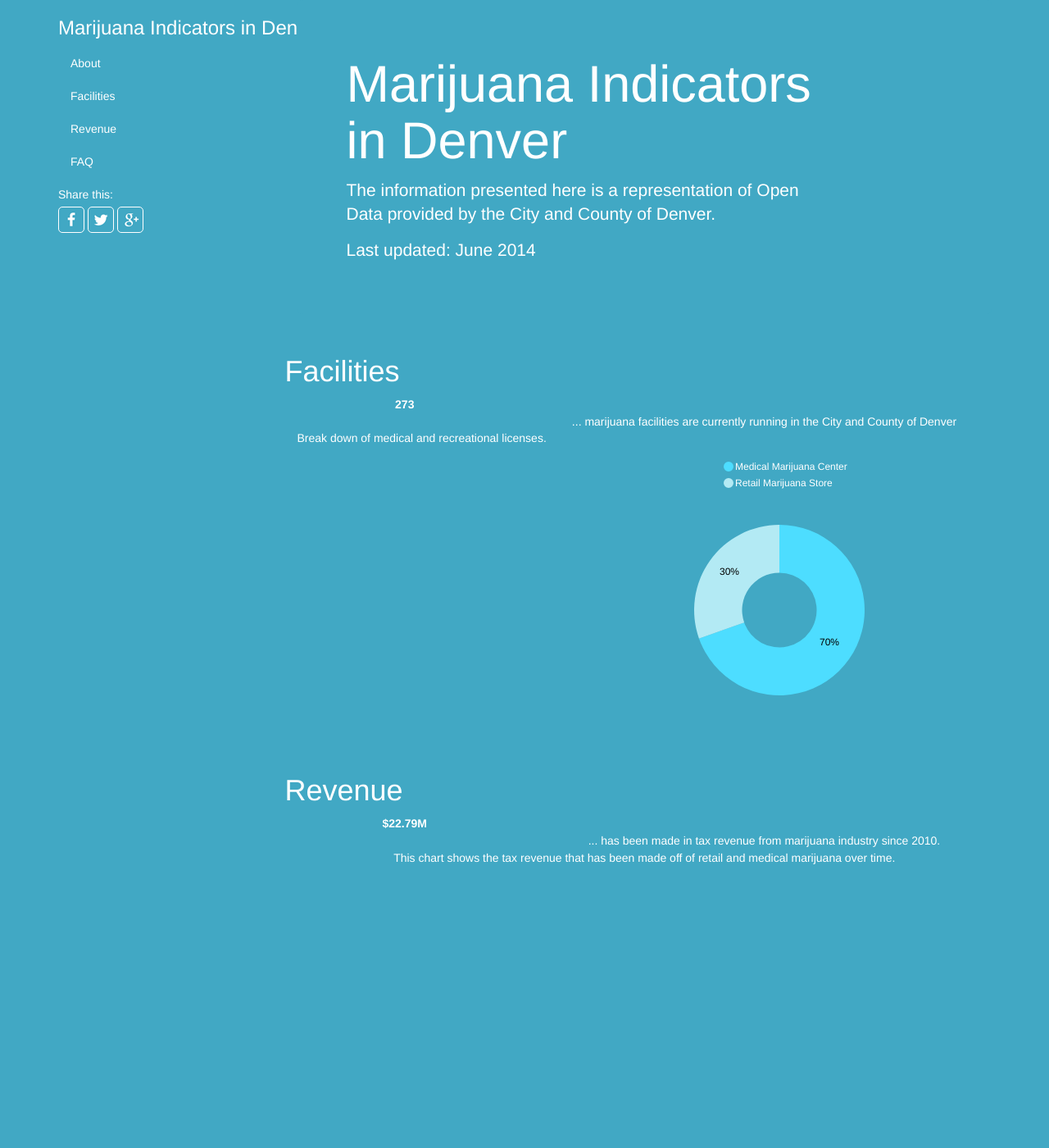
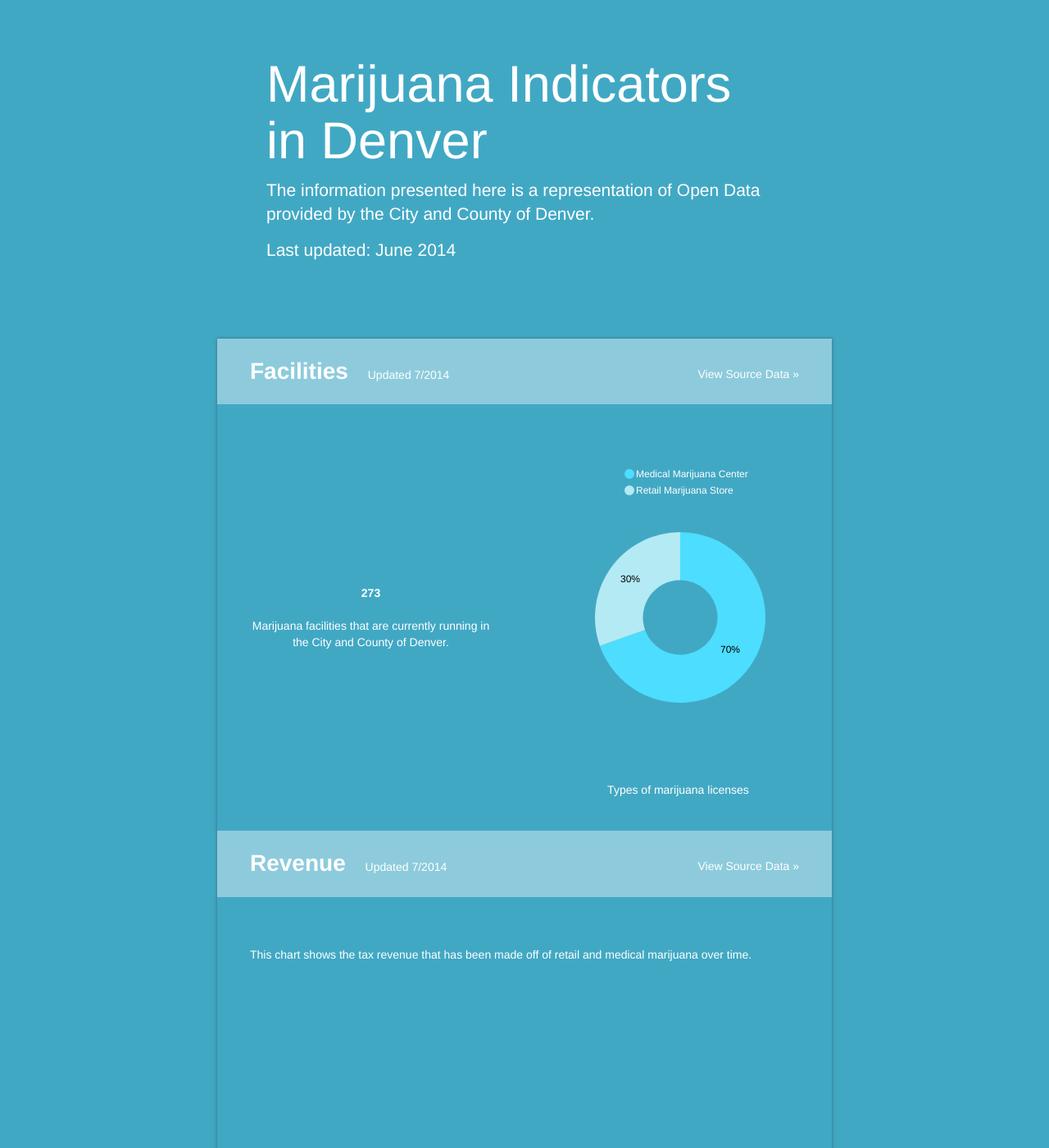
Before and after one commit to boonrs/denver-marijuana-infographic, a Jekyll site: the page built from index.html, in a window 1280 px wide and 1400 px high. Shown: the whole window at 82% size. Built offline with Jekyll 4.4.1, drawn with Linux system fonts in a browser that asks for light colours; Markdown is read by kramdown in place of the engine named in the settings; some of the changed text lies outside the part shown.

Commit message:
merges redesign into index.html and main.css, adds divs with ids linking to json description instead of hardcoding descriptions, tweaks wording of descriptions

```diff
--- a/_layouts/default.html
+++ b/_layouts/default.html
@@ -8,7 +8,7 @@
 
         <script src="http://ajax.googleapis.com/ajax/libs/jquery/1/jquery.min.js"></script>
         <link rel="stylesheet" href="css/bootstrap.css">
-        <link rel="stylesheet" href="css/redesign.css">
+        <link rel="stylesheet" href="css/main.css">
         <link rel="stylesheet" href="css/nv.d3.css">
 
         <script type="text/javascript" src="javascripts/bootstrap.js "></script>
--- a/css/main.css
+++ b/css/main.css
@@ -1,20 +1,27 @@
+.center {
+  text-align: center;
+  margin:0 auto;
+}
+
+
+a { color:white; }
+a:hover {color:white;}
+
+
 
 /*Chart Styles*/
 #crime-stacked { height: 500px; }
-#revenue-donut { height: 500px; }
-#facilities-donut { height: 500px; }
+/*#revenue-donut { height: 100px; }*/
+#facilities-donut, #revenue-donut { height: 400px;}
+#revenue-area { width: 100%;}
+ { height: 400px;}
 #revenue-bar { height: 300px; }
-#revenue-donut, #facilities-donut { margin-right: 10px }
+/*#revenue-donut, #facilities-donut { margin-right: 10px }*/
 
 /* Master Styles */
-
 body {
   color: white;
   background-color: #41a8c4;
-}
-
-.section-title {
-  text-align: center;
 }
 
 img.center {
@@ -23,22 +30,15 @@ img.center {
     margin-right: auto;
 }
 
-#sidebar {
-  display:block;
-  float: left;
-}
-
 .jumbotron {
   background-color: #41a8c4;
   text-align: left;
 }
 
-.row {margin-bottom: 50px;}
-
 /* Share Buttons*/
 .share-text {
   display:inline-block;
-  padding-bottom: 10px;
+  padding-bottom: 20px;
 }
 
 .share_this {
@@ -70,90 +70,66 @@ img.center {
 .gplus:hover { background-position: 0 -35px; }
 
 
-
-/*Center Content Vertically*/
-.col-sm-4.centered,
-.col-sm-4.centered+.col-sm-8 {
-  float:none;
-  display:inline-block;
-  vertical-align:middle;
-
-}
-.col-sm-4.centered {
-  margin-right:-.4em;
-  padding-left: 40px;
-  padding-right: 40px;
-}
-.col-md-8.centered,
-.col-md-8.centered+.col-md-4 {
-  float:none;
-  display:inline-block;
-  vertical-align:middle;
-
-}
-.col-md-8.centered {
-  margin-right:-.4em;
-  padding-left: 40px;
-  padding-right: 40px;
-}
-.col-md-6.centered, .col-md-6.centered+.col-md-6 {
-  float:none;
-  display:inline-block;
-  vertical-align:middle;
-  padding-left: 40px;
-  padding-right: 40px;
-}
-.col-md-6.centered {
-  margin-right:-.8em;
+/* Infographic */
+.infographic {
+  /*border: 1px solid #8dcbdc;*/
+  /*border-radius: 3px;*/
+  -webkit-box-shadow: 0px 0px 4px 0px rgba(50, 50, 50, 0.5);
+  -moz-box-shadow:    0px 0px 4px 0px rgba(50, 50, 50, 0.5);
+  box-shadow:         0px 0px 4px 0px rgba(50, 50, 50, 0.5);
+  margin-bottom: 80px;
+  /*padding: 0 40px 40px 40px;*/
 }
 
 
 
-/* This parent can be any width and height */
-.block {
+.info-group {
+  /*padding-bottom: 3em;*/
+}
+.info-header {
+  background-color: #8dcbdc;
+  padding: 20px 40px 20px 40px;
+  /*font-size: 2em;*/
 }
 
-/* The ghost, nudged to maintain perfect centering */
-.block:before {
-  content: '';
-  display: inline-block;
-  height: 100%;
-  vertical-align: middle;
-  margin-right: -0.3em; /* Adjusts for spacing */
+.info-title {
+  font-size: 2em;
+  font-weight: bold;
+}
+.info-date {
+  font-size: 1em;
+  padding-left:  20px;
+}
+.info-data {
+  float: right;
+  text-align: right;
+  padding-top: 13px;
+}
+.info-row {
+  display: -webkit-flex;
+  display: flex;
+  flex-direction: row ;
+  justify-content: space-around;
+  align-items:center;
+  flex-wrap: wrap;
 }
 
-/* The element to be centered, can also be of any width and height */
-.centered {
-  display: inline-block;
-  vertical-align: middle;
+.info-half {
+  max-width: 50%;
+  padding: 40px;
+  text-align: center;
+  min-width:370px;
 }
 
-.section-block {
-  padding-bottom: 50px;
-  margin-bottom: 50px;
-/*  border-bottom: 1px solid rgba(255, 255, 255, .6);*/
+.info-full {
+  max-width: 100%;
+  padding: 40px;
+  border-top: 1px solid #8dcbdc;
 }
 
-/* Useful Classes */
-.full-width-image {width: 100%;}
-.half-width-image {width: 50%;}
+.info-description {padding-top: 20px;}
 
-/* Format image+description container*/
-.insight-container {
-  margin: 30px 0 30px 0;
-}
 
-/* Format description under images*/
-.image-description {
-  margin: 20px auto 0 auto;
-  width: 80%;
-}
-
-/* Format description under charts*/
-.chart-description {
-  margin: 0 auto 0 auto;
-  width: 80%;
-}
 
 /* BIGTEXT STYLES */
 .bigtext {
@@ -199,8 +175,8 @@ footer a:hover {
 /* Navigation */
 .navbar-default {
   color: white;
-	background-color: #41a8c4;
-	margin: 0;
+  background-color: #41a8c4;
+  margin: 0;
   border-radius: 0;
   border:none;
 }
@@ -234,7 +210,11 @@ footer a:hover {
   background-color: #41a8c4;
 }
 
-#topbar{border-bottom: 1px solid white;}
+#topbar{
+  /*-webkit-box-shadow: 0px 3px 3px 0px rgba(50, 50, 50, 0.3);
+  -moz-box-shadow:    0px 3px 3px 0px rgba(50, 50, 50, 0.3);
+  box-shadow:         0px 3px 3px 0px rgba(50, 50, 50, 0.3);*/
+}
 
 /* Title */
 .navbar-default .navbar-brand {
@@ -298,122 +278,11 @@ footer a:hover {
   width: 100%;
 }
 
-
-/*Accordion*/
-.panel-body {
-  color: black;
-}
-.panel-title, .panel-body {
-  color: #58595b;
-  font-size: 1em;
-}
-.panel-body {
-  padding-left:30px;
-  padding-right:30px;
-}
-.panel-title > a:hover {
-  color: #41a8c4;
-  text-decoration: none;
-  -o-transition:.2s;
-  -ms-transition:.2s;
-  -moz-transition:.2s;
-  -webkit-transition:.2s;
-  transition:.2s;
-}
-.panel-group .panel + .panel {
-  margin-top: -1px;
-}
-.panel-group .panel {
-  border-radius: 0;
-}
-.panel-group {
-  padding-left: 40px;
-  padding-right: 40px;
-}
-
-
-/*
- * Side navigation
- *
- * Scrollspy and affixed enhanced navigation to highlight sections and secondary
- * sections of docs content.
- */
-
-/* By default it's not affixed in mobile views, so undo that */
-
-
-.bs-sidebar.affix {
-  position: static;
-}
-
-#sidebar h3 {
-  padding-left: 5px;
-  font-size: 1.2em;
-}
-
-/* First level of nav */
-.bs-sidenav {
-  margin-top: 30px;
-  margin-bottom: 30px;
-  padding-top:    10px;
-  padding-bottom: 10px;
-  text-shadow: 0 1px 0 #fff;
-  background-color: #f7f5fa;
-  border-radius: 5px;
-}
-
-/* All levels of nav */
-.bs-sidebar .nav > li > a {
-  display: block;
-  color: #4d4d4d;
-  padding: 5px 20px;
-}
-.bs-sidebar .nav > li > a:hover,
-.bs-sidebar .nav > li > a:focus {
-  text-decoration: none;
-  background-color: #41a8c4;
-  color: white;
-  text-shadow: none;
-}
-.bs-sidebar .nav > .active > a,
-.bs-sidebar .nav > .active:hover > a,
-.bs-sidebar .nav > .active:focus > a {
-  font-weight: bold;
-  color: #41a8c4;
-  text-shadow: none;
-  border-left: 2px solid #41a8c4;
-}
-
-.bs-sidebar .nav > .active:hover > a {
-  color:white;
-}
-
-
-/* Nav: second level (shown on .active) */
-.bs-sidebar .nav .nav {
-  display: none; /* Hide by default, but at >768px, show it */
-  margin-bottom: 8px;
-}
-.bs-sidebar .nav .nav > li > a {
-  padding-top:    3px;
-  padding-bottom: 3px;
-  padding-left: 30px;
-  font-size: 90%;
-}
-
-.affix-top,.affix{
-  position: static;
-}
-
 /* Frequently Asked Questions*/
 .btn-mj {
   color: #58595b;
-  /*font-weight: 500;*/
   background-color: white;
-  margin-top: 2em;
-  margin: 2em 2em 2em 0;
-  /*border: 1px solid #ccc;*/
-
+  margin: 2em 1em 1em 1em;
 }
 .btn-mj:hover {
   color: white;
@@ -428,41 +297,20 @@ footer a:hover {
 
 
 /* Show and affix the side nav when space allows it */
-@media(max-width:767px){}
+@media(max-width:767px){
+  .info-date, .info-data {display:none;}
+  .info-header {text-align: center;}
+  .infographic {box-shadow: none;}
+  .main-content {padding:0;}
+  .btn-mj {margin-top:1em;}
+  footer {
+    padding-top: 2em;
+  }
+  .footer-content {margin-top: 2em;}
+}
 @media(min-width:768px){}
-
-@media (min-width: 992px) {
-  .bs-sidebar .nav > .active > ul {
-    display: block;
-  }
-
-  .bs-sidebar .nav > .active > ul {
-    display: block;
-  }
-  /* Widen the fixed sidebar */
-  .bs-sidebar.affix,
-  .bs-sidebar.affix-bottom {
-    width: 213px;
-  }
-  .bs-sidebar.affix {
-    position: fixed; /* Undo the static from mobile first approach */
-  }
-  .bs-sidebar.affix-bottom {
-    position: absolute; /* Undo the static from mobile first approach */
-  }
-  .bs-sidebar.affix-bottom .bs-sidenav,
-  .bs-sidebar.affix .bs-sidenav {
-    margin-top: 0;
-    margin-bottom: 0;
-  }
-}
-@media (min-width: 1200px) {
-  /* Widen the fixed sidebar again */
-  .bs-sidebar.affix-bottom,
-  .bs-sidebar.affix {
-    width: 263px;
-  }
-}
+@media (min-width: 992px) {}
+@media (min-width: 1200px) {}
 
 @media only screen and (-webkit-min-device-pixel-ratio: 2), only screen and (min-device-pixel-ratio: 2) {
   .fb, .fb:hover,
--- a/data/facilities.json
+++ b/data/facilities.json
@@ -1,7 +1,6 @@
 var facilities  = {
   "big_number": {
     "total": 273,
-    "bold_description": "... marijuana facilities are currently running in the City and County of Denver",
-    "description": "These include places where marijuana is grown and where it is sold, both recreationally and medically."
+    "bold_description": "Marijuana facilities that are currently running in the City and County of Denver.",
   }
 };
--- a/data/revenue.json
+++ b/data/revenue.json
@@ -2,8 +2,7 @@ var revenue  = {
   "big_number": {
     "total-alt": "$22,793,749",
     "total": "$22.79M",
-    "bold_description": "... has been made in tax revenue from marijuana industry since 2010.",
-    "description": "This does not represent the ammount of money spent on marijuana in Denver."
+    "bold_description": "Tax revenue from marijuana industry since 2010."
   },
   "over_time": {
     "title": "Marijuana Revenue in Denver",
@@ -37,7 +36,7 @@ var revenue  = {
   },
   "types": {
     "title": "Where Marijuana Revenue Came From",
-    "description": "2014 Quarter from the City and County of Denver open data portal. Just search 'marijuana'",
+    "description": "Sources of marijuana revenue in Q1 2014",
     "argument": "strain",
     "value": "money",
     "data": [
--- a/index.html
+++ b/index.html
@@ -8,9 +8,9 @@ title: {{ site.name }}
 
   <div class="row">
 
-    <nav class="navbar navbar-default navbar-static visible-xs visible-sm" role="navigation">
+<!--     <nav class="navbar navbar-default navbar-static visible-xs visible-sm" role="navigation">
 
-        <div class="navbar-header">
+        <div class="navbar-header ">
           <button class="navbar-toggle" type="button" data-toggle="collapse" data-target="#topbar">
             <span class="sr-only">Toggle navigation</span>
             <span class="icon-bar"></span>
@@ -24,194 +24,157 @@ title: {{ site.name }}
           <ul class="nav navbar-nav navbar-right">
             <li><a href="#facilities">Facilities</a></li>
             <li><a href="#revenue">Revenue</a></li>
-            <!--<li><a href="#crime">Crime</a></li>-->
+            <li><a href="#crime">Crime</a></li>
             <li><a href="#faq">FAQ</a></li>
           </ul>
         </div>
-    </nav>
+    </nav> -->
 
-    <!-- Sidebar ================================================== -->
-    <div id="sidebar" class="navbar col-sm-3 visible-md visible-lg" role="complementary">
-      <div class="bs-sidebar hidden-print affix">
-        <h3 class="site-name">{{ site.name }}</h3>
+    <!-- Main Content ================================================== -->
+    <div class="main-content col-lg-8 col-lg-offset-2">
 
-        <ul class="nav bs-sidenav">
-          <li><a href="#about">About</a></li>
-          <li><a href="#facilities">Facilities</a></li>
-          <li><a href="#revenue">Revenue</a></li>
-          <!--<li><a href="#crime">Crime</a></li>-->
-          <li><a href="#faq">FAQ</a></li>
-        </ul>
+      <!-- About ================================================== -->
+      <div id="about" class="jumbotron">
+        <h1>{{ site.name }}</h1>
+        <p class="lead">{{ site.about.description }}</p>
+        <p class="small">{{ site.about.label }}: {{ site.timestamp }}</p>
 
-
-        <div class="share_this">
-          Share this: <br>
-
+        <!-- <div>
+          <div class="share-text">Share this:</div>
           <a class="fb btn-share" href="javascript:window.open('http://www.facebook.com/share.php?u=https://www.google.com/&title=Marijuana Indicators In Denver' , '_blank', 'width=400,height=500');void(0);"></a>
 
           <a class="twitter btn-share" href="javascript:window.open('http://twitter.com/home?status=Marijuana Indicators In Denver+https://www.google.com/' , '_blank', 'width=400,height=500');void(0);"></a>
 
           <a class="gplus btn-share"  href="javascript:window.open('https://plus.google.com/share?url=https://www.google.com/' , '_blank', 'width=490,height=550');void(0);"></a>
-        </div>
-      </div>
-    </div>
+        </div> -->
+
+      </div> <!-- About -->
 
 
-    <!-- Main Content ================================================== -->
-    <div class="col-md-9">
+      <div class="infographic clearfix">
 
-      <!-- About ================================================== -->
-      <div id="about" class="section-block">
-        <div class="jumbotron">
-          <div class="row">
-            <div class="col-sm-10">
-              <h1>{{ site.name }}</h1>
-              <p class="lead">{{ site.about.description }}</p>
-              <p class="small">{{ site.about.label }}: {{ site.timestamp }}</p>
-              <div class="hidden-lg hidden-md">
-                <div class="share-text">Share this:</div>
-                <br>
-                <a class="fb" href="javascript:window.open('http://www.facebook.com/share.php?u=https://www.google.com/&title=Marijuana Indicators In Denver' , '_blank', 'width=400,height=500');void(0);"></a>
+        <!-- FACILITIES ============================= -->
+        <div class="info-group">
 
-                <a class="twitter" href="javascript:window.open('http://twitter.com/home?status=Marijuana Indicators In Denver+https://www.google.com/' , '_blank', 'width=400,height=500');void(0);"></a>
-
-                <a class="gplus"  href="javascript:window.open('https://plus.google.com/share?url=https://www.google.com/' , '_blank', 'width=490,height=550');void(0);"></a>
-              </div>
-            </div>
-          </div>
-        </div>
-      </div>
-
-      <!-- Facilities ================================================== -->
-      <div id="facilities" class="section-block">
-        <div class="row section-title">
-          <h1>Facilities</h1>
-        </div>
-
-        <div class="row block">
-          <div class="col-sm-4 bigtext">
-            <span id="facilities-number"></span>
+          <div class="info-header" id="facilities">
+            <span class="info-title">Facilities</span>
+            <span class="info-date">Updated 7/2014</span>
+            <span class="info-data"><a href="" >View Source Data »</a></span>
           </div>
 
-          <div class="col-md-8 bigtext-descr" id="facilities-number-strong">
-            <div id="facilities-number-description"></div>
-          </div>
-        </div>
+          <div class="info-row">
+            <div class="info-half" >
+              <div class="bigtext">
+                <span id="facilities-number"></span>
+              </div>
+               <div id="facilities-number-strong" class="info-description"></div>
+             </div>
+
+            <div class="info-half">
+              <div id="facilities-donut"></div>
+              <div class="info-description">Types of marijuana licenses</div>
+            </div>
+          </div> <!-- info-row -->
+        </div> <!-- info-group -->
 
 
-          <div class="row block">
-            <div  class="col-md-6 centered" id="facilities-donut-description">
-              Break down of medical and recreational licenses.
-            </div>
-            <div class="col-md-6">
-              <div id="facilities-donut" class="full-width-image"></div>
-            </div>
-        </div>
-      </div>
+        <!-- REVENUE ============================= -->
+        <div class="info-group">
 
-      <!-- Revenue ================================================== -->
-      <div id="revenue" class="section-block">
-        <div class="row section-title">
-          <h1>Revenue</h1>
-        </div>
-
-        <div class="row block">
-          <div class="col-sm-4 bigtext">
-            <span id="revenue-number"></span>
+          <div class="info-header" id="revenue">
+            <span class="info-title">Revenue</span>
+            <span class="info-date">Updated 7/2014</span>
+            <span class="info-data"><a href="" >View Source Data »</a></span>
           </div>
 
-          <div class="col-md-8 bigtext-descr" id="revenue-number-strong">
-            <div id="revenue-number-description"></div>
-          </div>
-        </div>
-
-        <div class="row">
-          <div class="col-md-12 text-center">
-            <div id="revenue-area" class="full-width-image"></div>
-          </div>
-        </div>
-
-        <div class="row">
-          <div class="col-md-10 col-md-offset-1 text-center">
-            <p>This chart shows the tax revenue that has been made off of retail and medical marijuana over time.</p>
-          </div>
-        </div>
-
-        <div class="row block">
-          <div  class="col-md-6 centered" id="revenue-donut-description"></div>
-          <div class="col-md-6">
-            <div id="revenue-donut" class="full-width-image"></div>
-          </div>
-        </div>
-      </div>
-
-      <!-- Crime ================================================== -->
-      <!-- <div id="crime" class="section-block">
-        <div class="row section-title">
-          <h1>Crime</h1>
-        </div>
-
-        <div class="row">
-          <div id="crime-number" class="col-md-4 text-center big-number"></div>
-            <div class="col-md-8">
-              <div class="block" style="height: 100%;">
-                <strong id="crime-number-strong"></strong>
-                <div id="crime-number-description"></div>
-              </div>
-            </div>
-        </div>
-
-        <div class="row">
-          <div class="col-md-12">
-            <div id="crime-stacked" class="full-width-image"></div>
-          </div>
-        </div>
-
-        <div class="row">
-          <div class="col-md-6 text-center insight-container">
-            <img alt="Public Consumption Tickets" src="images/ticket.svg" height="80" width="80">
-            <p class="image-description">Public Consumption Tickets are non-criminal citations issued for the consumption of marijuana in a public place.</p>
+          <div class="info-full">
+            <div id="revenue-area"></div>
+            <div class="info-description">This chart shows the tax revenue that has been made off of retail and medical marijuana over time.</div>
           </div>
 
-          <div class="col-md-6 text-center insight-container">
-            <img alt="Industry Related Crimes" src="images/industry.svg" height="80" width="80">
-            <p class="image-description">Industry Related Crimes are crimes related to the licensed marijuana industry and are committed against the industry or by the industry itself.</p>
+          <div class="info-row">
+            <div class="info-half">
+              <div class="bigtext">
+                <span id="revenue-number"></span>
+              </div>
+               <div id="revenue-number-strong" class="info-description"></div>
+             </div>
+
+            <div class="info-half">
+              <div id="revenue-donut" ></div>
+              <div id="revenue-donut-description" class="info-description"></div>
+            </div>
+
+          </div> <!-- info-row -->
+        </div> <!-- info-group -->
+
+        <!-- CRIME ============================= -->
+        <div class="info-group">
+
+          <div class="info-header" id="crime">
+            <span class="info-title">Crime</span>
           </div>
-        </div>
 
-          <div class="row">
-            <div class="col-md-6 text-center insight-container">
+
+          <div class="info-full">
+            <div id="crime-stacked"></div>
+          </div>
+
+          <div class="info-row">
+            <div class="info-half">
+              <img alt="Public Consumption Tickets" src="images/ticket.svg" height="80" width="80">
+              <p class="info-description">Public Consumption Tickets are non-criminal citations issued for the consumption of marijuana in a public place.</p>
+            </div>
+
+            <div class="info-half">
+              <img alt="Industry Related Crimes" src="images/industry.svg" height="80" width="80">
+              <p class="info-description">Industry Related Crimes are crimes related to the licensed marijuana industry and are committed against the industry or by the industry itself.</p>
+            </div>
+
+          </div>
+
+          <div class="info-row">
+
+            <div class="info-half">
               <img alt="Non-Industry Related Crimes" src="images/thief.svg" height="80">
-              <p class="image-description">Non-Industry Related Crimes are crimes in which Marijuana is the primary target in the commission of these crimes but the marijuana has no readily apparent tie to a licensed operation.</p>
+              <p class="info-description">Non-Industry Related Crimes are crimes in which Marijuana is the primary target in the commission of these crimes but the marijuana has no readily apparent tie to a licensed operation.</p>
             </div>
-            <div class="col-md-6 text-center insight-container">
+
+            <div class="info-half">
               <img alt="Incidentally Related Crimes" src="images/handcuffs.svg" height="80" width="80">
-              <p class="image-description">Incidentally Related Crimes are crimes which involve possession and consumption of marijuana during another crime by offender or victim or both.</p>
+              <p class="info-description">Incidentally Related Crimes are crimes which involve possession and consumption of marijuana during another crime by offender or victim or both.</p>
             </div>
+
           </div>
 
         </div>
 
-      <!-- FAQ ================================================== -->
-      <div id="faq" class="section-block">
-        <div class="row section-title">
-          <h1>Frequently Asked Questions</h1>
-        </div>
+        <!-- FAQ ============================= -->
+        <div class="info-group center">
 
-        <div class="row">
-          <div class="col-md-12 text-center">
-            <a name="faq"></a>
-            <div id="faq" class="row">
+          <div class="info-header" id="faq">
+            <span class="info-title">Frequently Asked Questions</span>
+          </div>
 
-              If you'd like to learn more about Denver's Marijuana Policy for residents and businesses, visit the links below. <br>
+          <div class="info-full">
 
-              <a target="_blank" href="https://www.colorado.gov/marijuanainfodenver"><button class="btn btn-mj">Marijuana Policy for Residents</button></a>
+            If you'd like to learn more about Denver's Marijuana Policy for residents and businesses, visit the links below. <br>
 
-              <a target="_blank" href="http://www.denvergov.org/businesslicensing/DenverBusiness%20ngCenter/RetailMarijuana/tabid/445028/Default.aspx"><button class="btn btn-mj" >Marijuana Policy for Businesses</button></a>
-            </div>
+            <a target="_blank" href="https://www.colorado.gov/marijuanainfodenver"><button class="btn btn-mj">Marijuana Policy for Residents</button></a>
+
+            <a target="_blank" href="http://www.denvergov.org/businesslicensing/DenverBusiness%20ngCenter/RetailMarijuana/tabid/445028/Default.aspx"><button class="btn btn-mj" >Marijuana Policy for Businesses</button></a>
+
           </div>
-        </div>
-      </div>
-    </div>
+
+          </div>
+
+        </div> <!-- info-group -->
+
+      </div> <!-- infographic -->
+
+    </div>  <!-- main-content -->
+
+
+
   </div>
 </div>
```
